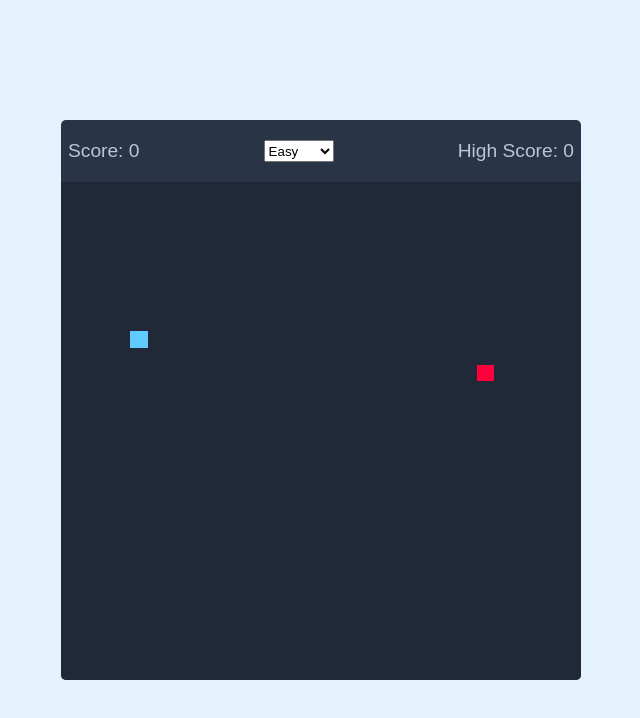
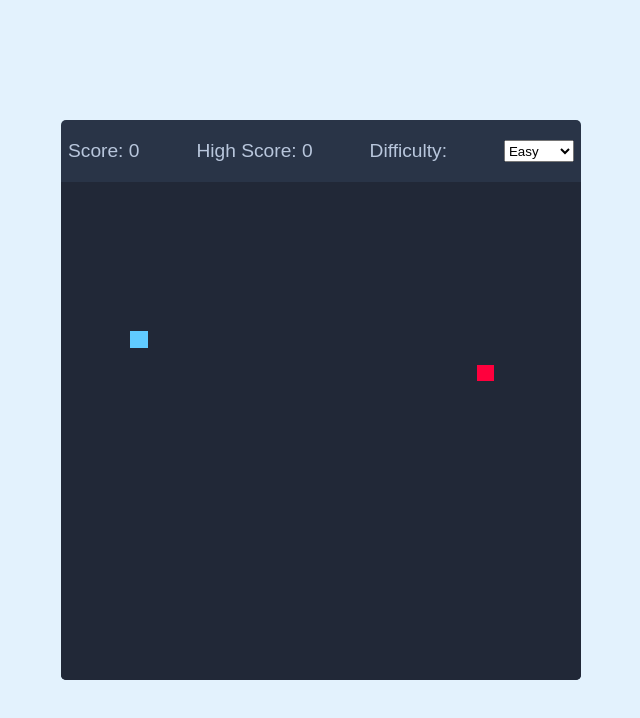
Before and after one commit to Azrael-Azra/Snake, a plain HTML site: page SnakeP3/Snake/index.html in a window 1280 px wide. Shown: the whole page, without its empty margins (319-959 px from the left). Drawn offline with Linux system fonts and the light colour scheme.

Commit message:
Update index.html

```diff
--- a/SnakeP3/Snake/index.html
+++ b/SnakeP3/Snake/index.html
@@ -12,13 +12,15 @@
 <body>
     <div class="wrapper">
         <div class="game-details">
-            <span class="score">Score: 0</span>
+            <p class="score">Score: 0</p>
+            <p class="high-score">High Score: 0</p>
+            <label for="" class="difficulty">Difficulty:</label>
             <select id="difficulty-select" tabindex="-1">
                 <option  value="easy">Easy</option>
                 <option value="medium">Medium</option>
                 <option value="hard">Hard</option>
             </select>
-            <span class="high-score">High Score: 30</span>
+
 
         </div>
         <div class="play-board"></div>
```
